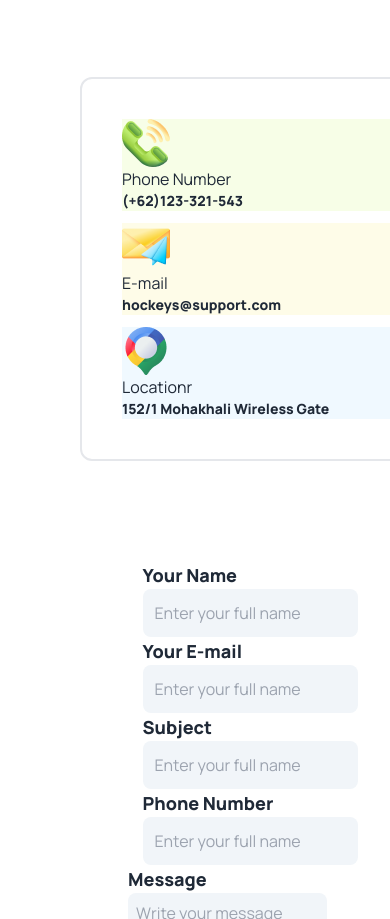
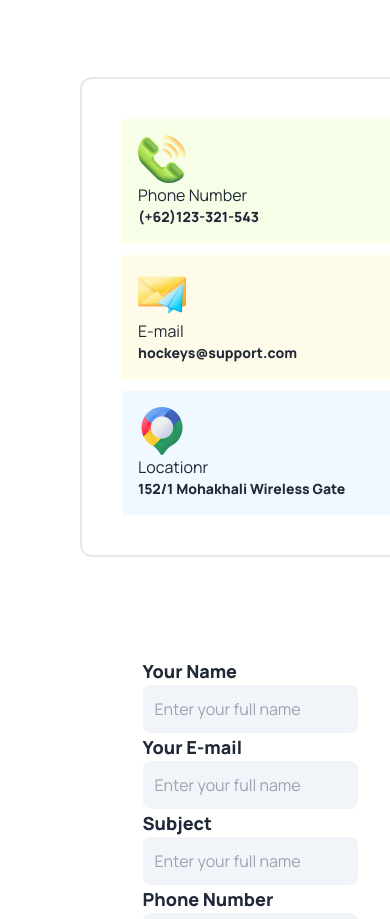
Before and after one commit to koron-20/Assignment-Hockey, a plain HTML site: page index.html in a window 390 px wide. Shown: the part 5291-6210 px from the top of the page. Drawn offline with nearby package versions, Linux system fonts and the light colour scheme.

Commit message:
Finally final

```diff
--- a/index.html
+++ b/index.html
@@ -16,7 +16,7 @@
   </style>
 </head>
 <body class="manrope max-sm:w-[500px] max-lg:w-[1200px]">
-  <header>
+  <header class="md:container md:mx-auto">
     <!--Nav Section-->
     <div class=" flex justify-around items-center m-10 lg:ml-24 w-[335px] lg:w-[1170px] ">
       <div>
@@ -69,7 +69,7 @@
       </div>
     </div>
   </header>
-  <main>
+  <main class="md:container md:mx-auto">
     <section>
       <div>
         <h2 class="font-black text-2xl text-center mt-20 ml-7 lg:ml-0">Professional Hockeys Club</h2>
@@ -415,17 +415,17 @@
       <p class="text-center ml-2">Send us message with your queries. We'll reply as soon as possible.</p>
       <div class="flex flex-col lg:flex-row justify-center lg:space-x-8">
         <div class=" space-y-3 w-[374px] border-2 rounded-xl p-10 m-20 mt-5px lg:mt-20 ">
-          <div class="bg-lime-50">
+          <div class="bg-lime-50 p-4">
             <img src="Images/Group 1171275317.png" alt="">
             <p>Phone Number</p>
             <h4 class="font-extrabold text-sm">(+62)123-321-543</h4>
           </div>
-          <div class="bg-yellow-50">
+          <div class="bg-yellow-50 p-4">
             <img src="Images/Group 1171275318.png" alt="">
             <p>E-mail</p>
             <h4 class="font-extrabold text-sm">hockeys@support.com</h4>
           </div>
-          <div class="bg-sky-50">
+          <div class="bg-sky-50 p-4">
             <img src="Images/Group 1171275321.png" alt="">
             <p>Locationr</p>
             <h4 class="font-extrabold text-sm">152/1 Mohakhali Wireless Gate</h4>
@@ -474,7 +474,7 @@
     </section>
 
   </main>
-  <footer>
+  <footer class="md:container md:mx-auto">
     <footer class="footer p-10 bg-black text-white mt-20">
       <aside>
         <h3 class="front-bold text-2xl">Get In Touch</h3>
```
